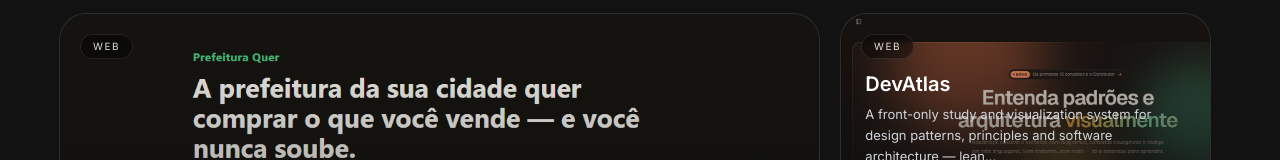
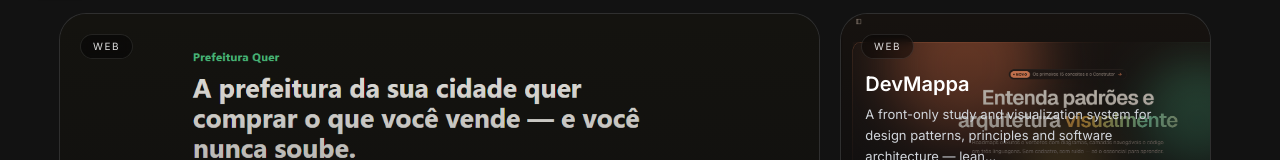
Before and after one commit to CalvinSoares/my-portfolio, a Next.js app: page /projects in a window 1280 px wide. Shown: the part 545-705 px from the top of the page. Built offline with nearby package versions, Linux system fonts and the light colour scheme.

Commit message:
feat: devmappa

```diff
--- a/src/app/projects/page.tsx
+++ b/src/app/projects/page.tsx
@@ -66,7 +66,7 @@ const projectData = [
       "Transforma compras públicas opacas em um sinal diário para micro e pequenas empresas — elas ficam sabendo de oportunidades reservadas a tempo de disputar, sem precisar vigiar portais de governo.",
     image: "/images/projects/prefeituraquer.png",
     tag: ["All", "Web"],
-    previewUrl: "https://state-sell.vercel.app/",
+    previewUrl: "https://prefeitura-quer.vercel.app/",
     tecnologias: [
       "Next.js 15",
       "TypeScript",
@@ -82,7 +82,7 @@ const projectData = [
   {
     id: 10,
     highlight: true,
-    title: "DevAtlas",
+    title: "DevMappa",
     descriptionEn:
       "A front-only study and visualization system for design patterns, principles and software architecture — lean roadmaps, richly illustrated concept entries and an interactive architecture playground.",
     descriptionPt:
@@ -97,7 +97,7 @@ const projectData = [
       "Transformou teoria abstrata de arquitetura em algo visível e manipulável — três visões complementares da mesma ideia (conceito, roadmap, playground). Sem backend: todo o conteúdo é tipado no repositório e validado pelo compilador, com progresso salvo em localStorage e compartilhável por URL.",
     image: "/images/projects/devatlas.png",
     tag: ["All", "Web"],
-    previewUrl: "https://arch-roadmap.vercel.app/",
+    previewUrl: "https://devmappa.vercel.app/",
     tecnologias: [
       "Next.js 16",
       "TypeScript",
```
